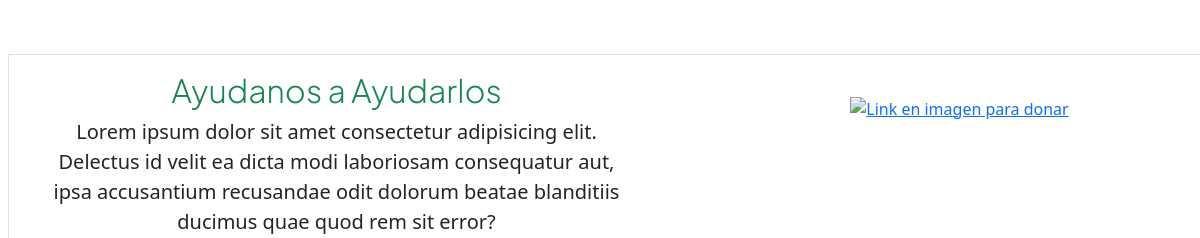
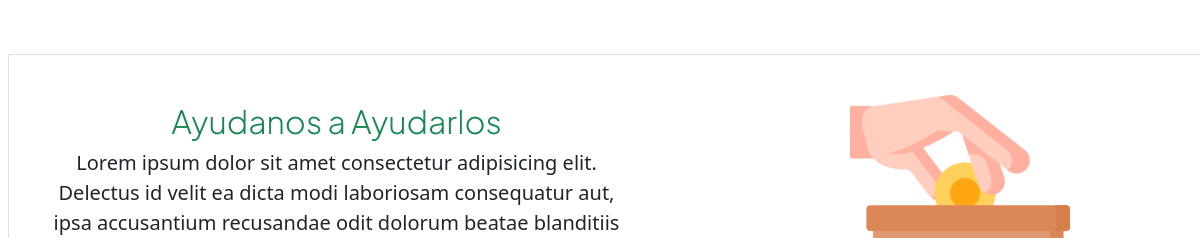
Before and after one commit to laraValdez/hogarsanroque-valdez, a plain HTML site: page index.html in a window 1280 px wide. Shown: the part 714-952 px from the top of the page, 0-1200 px from the left. Drawn offline with nearby package versions, Linux system fonts and the light colour scheme; the site is published under a folder, as on GitHub Pages, so addresses that start at the root find nothing.

```diff
--- a/index.html
+++ b/index.html
@@ -147,7 +147,7 @@
 
 
                     <div class="col-lg-6 d-flex flex-column align-items-center mt-4">
-                        <a href="/quiero-ayudar/donaciones.html"><img src="/assets/donacion.png"
+                        <a href="/quiero-ayudar/donaciones.html"><img src="./assets/donacion.png"
                                 alt="Link en imagen para donar" width="220" height="220"></a>
                     </div>
                 </div>
```
